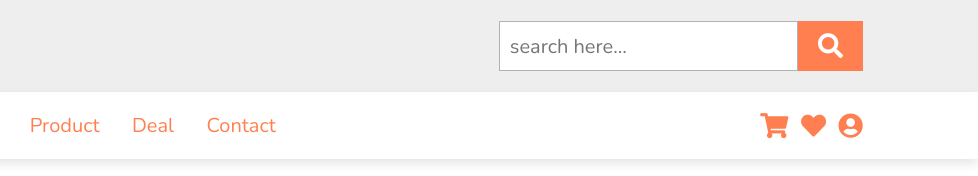
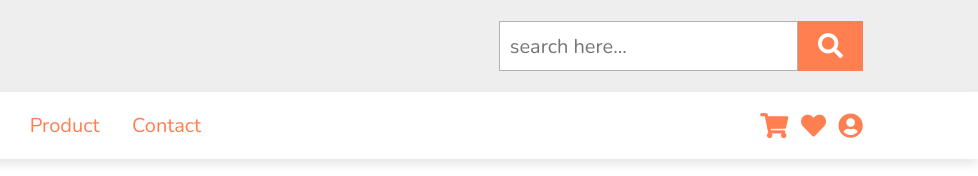
Before and after one commit to AkashSaha2001/Grocery-Webpage, a plain HTML site: page Grocery Webpage/index.html in a window 1280 px wide. Shown: the top 176 px of the page, 302-1280 px from the left. Drawn offline with nearby package versions, Linux system fonts and the light colour scheme.

Commit message:
Update index.html

```diff
--- a/Grocery Webpage/index.html
+++ b/Grocery Webpage/index.html
@@ -38,7 +38,6 @@
             <a href="#home">home</a>
             <a href="#category">category</a>
             <a href="#product">product</a>
-            <a href="#deal">deal</a>
             <a href="#contact">contact</a>
         </nav>
 
```
